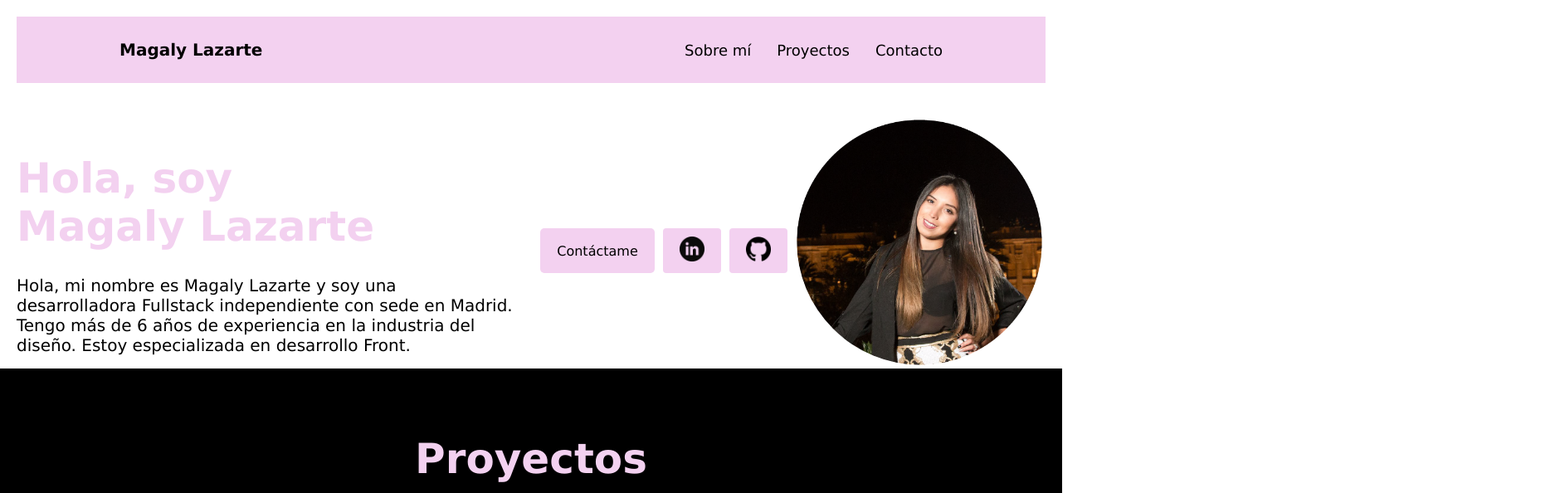
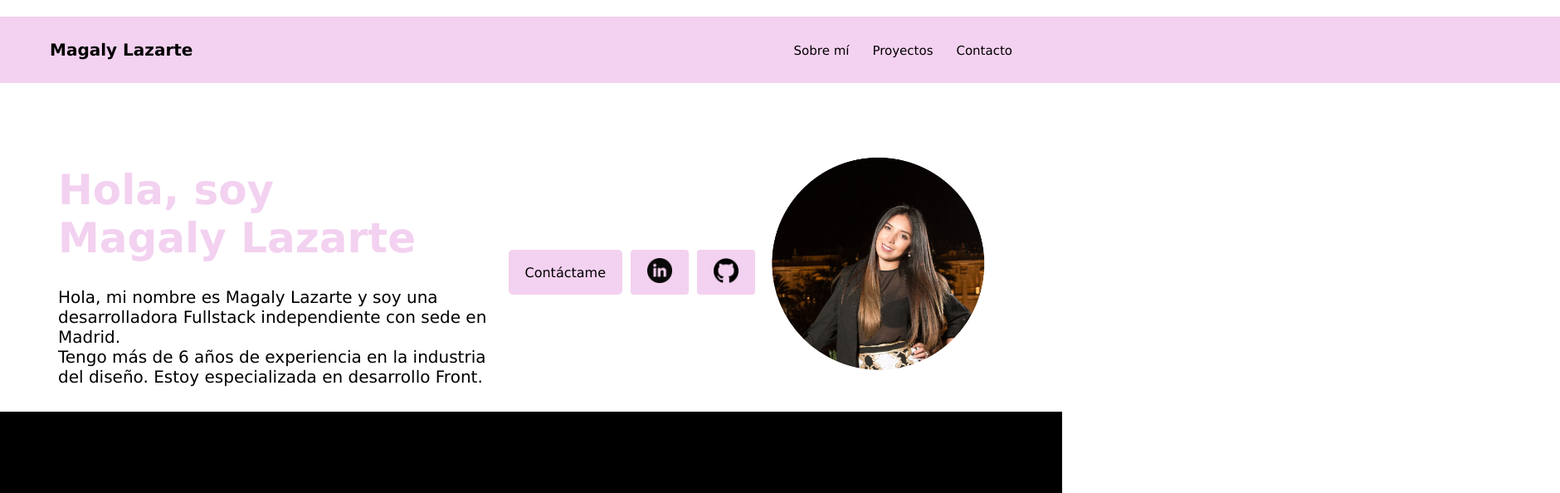
Before and after one commit to MAGALYLAZARTE/portafolio_magaly, a plain HTML site: page portafoliomagaly/index.html in a window 1280 px wide. Shown: the top 594 px of the page at 83% size, 1880 px wide, since content can reach past the window. Drawn offline with Linux system fonts and the light colour scheme.

Commit message:
cambios6

```diff
--- a/portafoliomagaly/index.html
+++ b/portafoliomagaly/index.html
@@ -9,7 +9,6 @@
 </head>
 
 <body class="wrapper1">
-    <div class="contenedor">
     <header>
         <nav>
             <h1>Magaly Lazarte</h1>
@@ -22,6 +21,8 @@
             </div>
         </nav>
     </header>
+    <div class="contenedor">
+
         <div>
             <section class="home">
                 <div class="home1">
@@ -89,9 +90,8 @@
         </div>
     </section>
     <footer>
-        <p>&copy; 2024 Magaly Lazarte </p>
+        <p>&copy; 2024 Magaly Lazarte  </p>
     </footer>
-
 
 </body>
 
--- a/portafoliomagaly/style.css
+++ b/portafoliomagaly/style.css
@@ -12,8 +12,14 @@ body {
     background-color: #f0f0f0;
 }
 
+.contenedor {
+    width: 100%;
+    max-width: 1200px;
+}
+
+
 header {
-    width: 100%;
+    width: 200%;
     height: 80px;
     background-color: #F3D1F0;
     display: flex;
@@ -25,28 +31,33 @@ nav {
     display: flex;
     justify-content: space-between;
     align-items: center;
-    width: 80%;
+    width: 100%;
+    max-width: 1200px;
+    padding: 0 20px;
 }
 
 nav h1 {
+    margin-right: auto;
     font-size: 20px;
 }
+
 
 .link {
     display: flex;
     list-style-type: none;
     gap: 20px;
-
+    transition: background-color 0.3s;
 }
 
 .link li {
-    margin-left: 11px;
+    margin-left: 8px;
 }
 
 .link li a {
     text-decoration: none;
     color: black;
-    font-size: 18px;
+    font-size: 15px;
+
 }
 
 .wrapper1 {
@@ -81,6 +92,7 @@ h2 {
     align-items: center;
     justify-content: space-between;
     margin-top: 40px;
+    padding: 30px;
 }
 
 .home1 {
@@ -116,13 +128,15 @@ h2 {
 .home2 img {
     width: 300px;
     border-radius: 50%;
+    padding: 10px 20px;
+    cursor: pointer;
 }
 
 .wrapper2 {
     background-color: black;
     color: white;
     width: 100vw;
-    padding: 40px 20px;
+    padding: 50px 20px;
 }
 
 .wrapper2 h3, .wrapper2 p {
```
Lines whose indentation alone changed are shown as unchanged.
